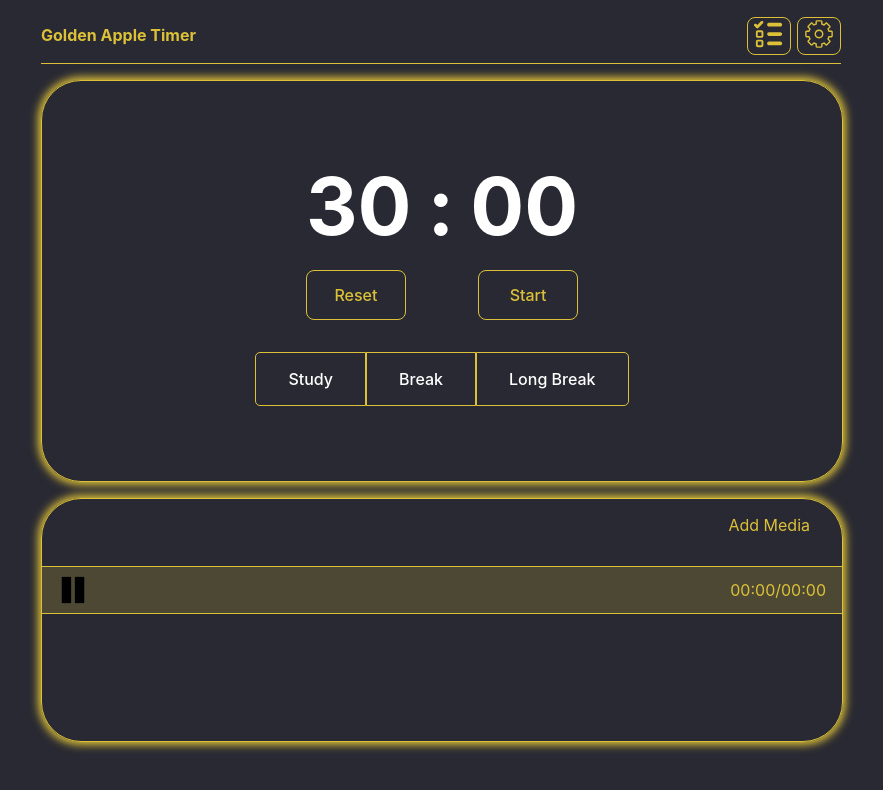
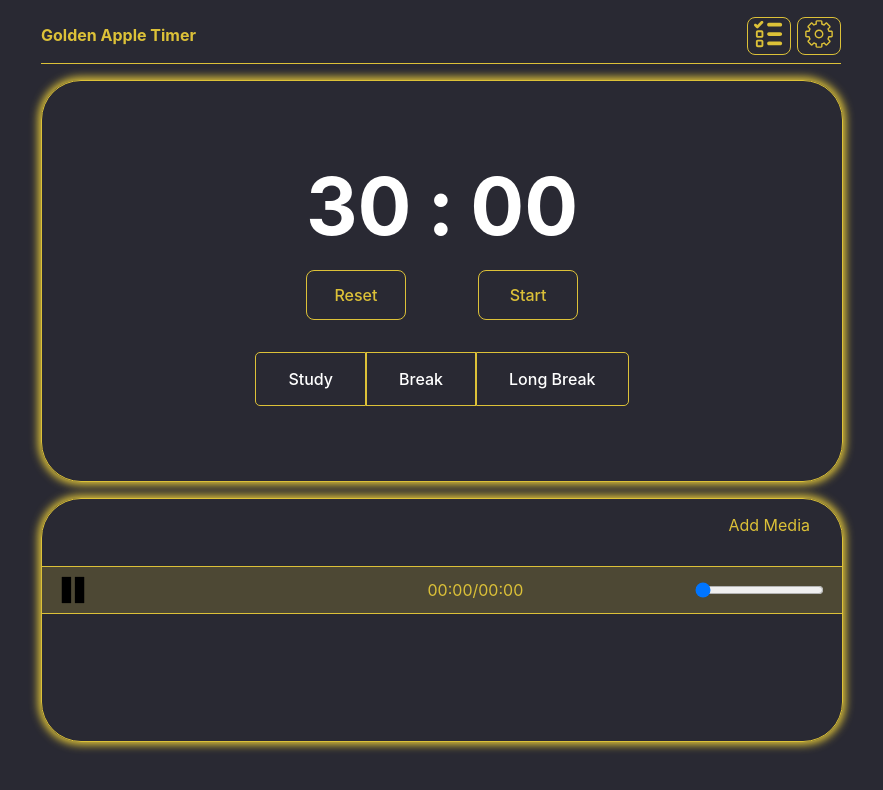
Before and after one commit to germnate/GoldenAppleTimer, a React (Vite) app: page / in a window 1280 px wide. Shown: the top 790 px of the page, without its empty margins (199-1082 px from the left). Built offline with nearby package versions, Linux system fonts and the light colour scheme.

Commit message:
add scrubbing slider

```diff
--- a/src/components/MusicPlayer/index.jsx
+++ b/src/components/MusicPlayer/index.jsx
@@ -40,6 +40,13 @@ export function MusicPlayer() {
                 <img src={musicPlayer.getActiveTrack()?.paused || musicPlayer.getIsFinished() ? play : pause} height={30} width={30} />
                 <span>{musicPlayer.getActiveTrack()?.file?.name}</span>
                 <span>{`${displayTime(musicPlayer.currentTime)}/${displayTime(musicPlayer.duration)}`}</span>
+                <input
+                    type="range"
+                    min='0'
+                    max={musicPlayer.slider.duration}
+                    value={musicPlayer.slider.time}
+                    onChange={musicPlayer.handleSlider}
+                />
             </div>
             <div className='music-list'>
                 {musicPlayer.tracks.map(track => {
--- a/src/contexts/MusicPlayerContext.jsx
+++ b/src/contexts/MusicPlayerContext.jsx
@@ -13,6 +13,7 @@ export function MusicPlayerProvider({ children }) {
     const [tracks, setTracks] = useState([]);
     const [currentTime, setCurrentTime] = useState([])
     const [duration, setDuration] = useState([])
+    const [slider, setSlider] = useState({ time: 0, duration: 0 })
     const audioRef = useRef()
 
     function handleTimeUpdate() {
@@ -20,11 +21,13 @@ export function MusicPlayerProvider({ children }) {
         if (time.minutes >= duration.minutes && time.seconds > duration.seconds) {
             return setCurrentTime(duration);
         }
+        setSlider(prev => ({ ...prev, time: audioRef.current.currentTime }))
         setCurrentTime(time)
     }
 
     function handleLoadedMetaData() {
         const time = formatSeconds(audioRef.current.duration)
+        setSlider(prev => ({ time: 0, duration: audioRef.current.duration }))
         setDuration(time)
     }
 
@@ -92,6 +95,11 @@ export function MusicPlayerProvider({ children }) {
             currentTime.seconds >= duration.seconds
     }
 
+    function handleSlider(e) {
+        const newTime = e.target.value;
+        audioRef.current.currentTime = newTime;
+    }
+
     return (
         <MusicPlayerContext.Provider value={{
             musicPlayer: {
@@ -105,6 +113,8 @@ export function MusicPlayerProvider({ children }) {
                 duration,
                 getIsFinished,
                 seekTime,
+                slider,
+                handleSlider,
             }
         }}>
             {children}
--- a/src/styles/index.css
+++ b/src/styles/index.css
@@ -36,6 +36,10 @@ input {
     color: rgb(214, 204, 204);
     padding: 0.5rem 1rem;
     border: none;
+}
+
+input[type='range'] {
+    padding: 0;
 }
 
 button {
```
